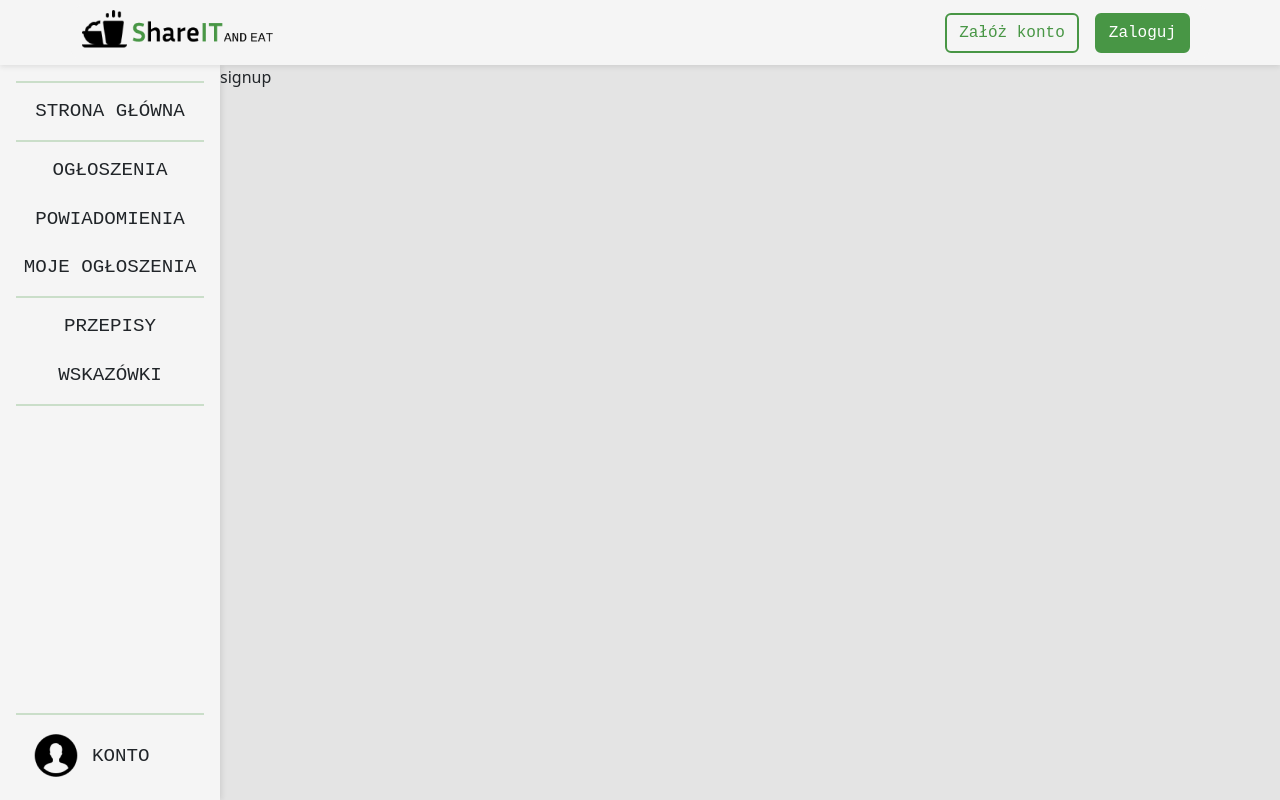
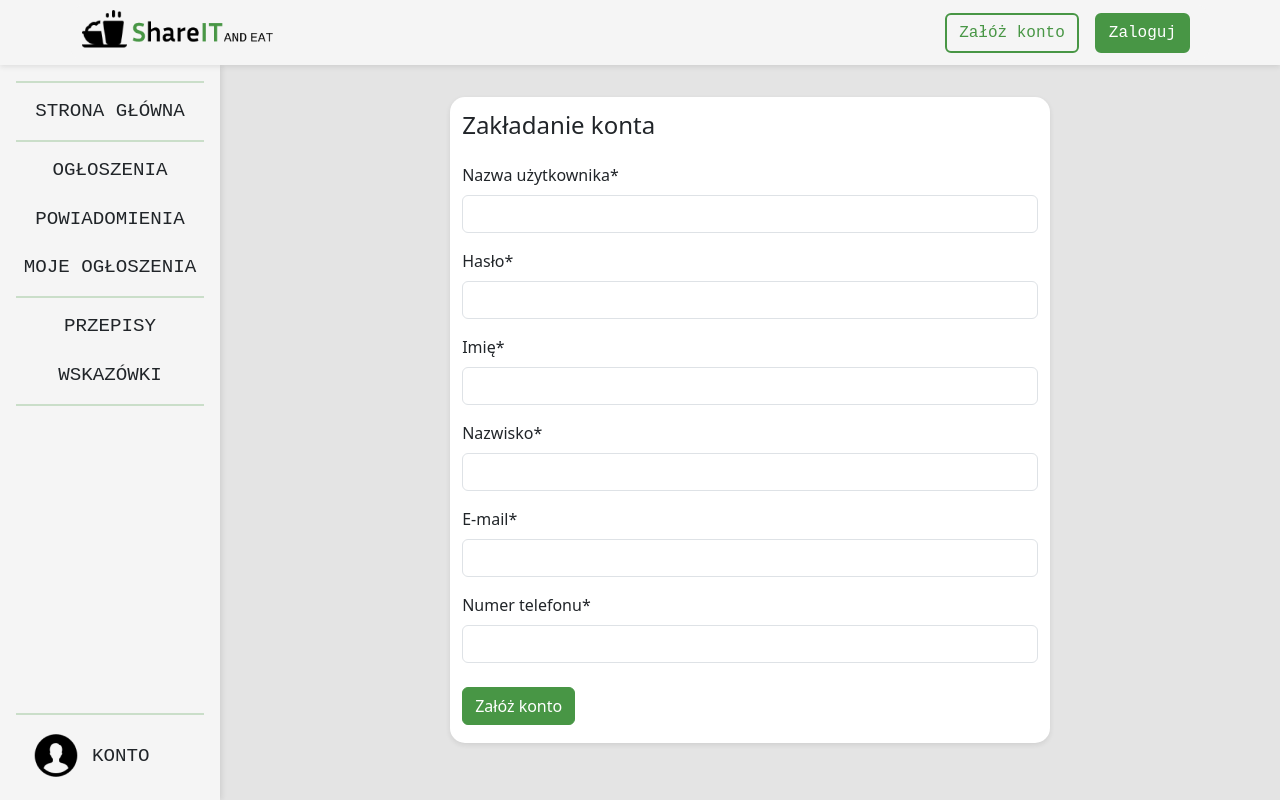
Before and after one commit to HelloNatalia/licencjat-frontend, a React (Create React App) app in the folder licencjat-frontend/: page /signup in a window 1280 px wide. Built offline with nearby package versions, Linux system fonts and the light colour scheme.

Commit message:
Signing up

```diff
--- a/licencjat-frontend/src/Signup.css
+++ b/licencjat-frontend/src/Signup.css
@@ -0,0 +1,11 @@
+.signup-box {
+  background-color: white;
+  border-radius: 15px;
+  padding: 10px;
+  box-shadow: 0 2px 5px rgba(41, 41, 41, 0.1);
+}
+
+.signup-btn {
+  background-color: #489645 !important;
+  border-color: #489645 !important;
+}
--- a/licencjat-frontend/src/Signup.js
+++ b/licencjat-frontend/src/Signup.js
@@ -1,5 +1,180 @@
+import { useFormik } from "formik";
 import "./Signup.css";
+import { useState } from "react";
 
 export default function Signup() {
-  return <p className="content">signup</p>;
+  return (
+    <div className="content">
+      <div className="container">
+        <div className="row justify-content-center mt-3 mb-3 p-3">
+          <div className="col-12 col-lg-7 signup-box">
+            <LoginForm />
+          </div>
+        </div>
+      </div>
+    </div>
+  );
 }
+
+function LoginForm() {
+  const [loginMessage, setLoginMessage] = useState("");
+
+  const formik = useFormik({
+    initialValues: {
+      username: "",
+      password: "",
+      name: "",
+      surname: "",
+      email: "",
+      phone_number: "",
+    },
+    onSubmit: async (values) => {
+      const output = await SignupApi(
+        values.username,
+        values.password,
+        values.name,
+        values.surname,
+        values.email,
+        values.phone_number
+      );
+
+      if (output === "conflict") {
+        setLoginMessage("Nazwa użytkownika jest już zajęta");
+      } else setLoginMessage("");
+    },
+  });
+
+  return (
+    <>
+      <p className="fs-4 mb-1">Zakładanie konta</p>
+      <form onSubmit={formik.handleSubmit}>
+        <label className="form-label mt-3" htmlFor="username">
+          Nazwa użytkownika*
+        </label>
+        <input
+          id="username"
+          name="username"
+          type="text"
+          className="form-control"
+          required="required"
+          onChange={formik.handleChange}
+          value={formik.values.username}
+        />
+        {loginMessage !== "" ? (
+          <p className="text-danger">{loginMessage}</p>
+        ) : (
+          ""
+        )}
+
+        <label className="form-label mt-3" htmlFor="password">
+          Hasło*
+        </label>
+        <input
+          id="password"
+          name="password"
+          type="password"
+          className="form-control"
+          required="required"
+          onChange={formik.handleChange}
+          value={formik.values.password}
+        />
+
+        <label className="form-label mt-3" htmlFor="name">
+          Imię*
+        </label>
+        <input
+          id="name"
+          name="name"
+          type="text"
+          className="form-control"
+          required="required"
+          onChange={formik.handleChange}
+          value={formik.values.name}
+        />
+
+        <label className="form-label mt-3" htmlFor="surname">
+          Nazwisko*
+        </label>
+        <input
+          id="surname"
+          name="surname"
+          type="text"
+          className="form-control"
+          required="required"
+          onChange={formik.handleChange}
+          value={formik.values.surname}
+        />
+
+        <label className="form-label mt-3" htmlFor="email">
+          E-mail*
+        </label>
+        <input
+          id="email"
+          name="email"
+          type="email"
+          className="form-control"
+          required="required"
+          onChange={formik.handleChange}
+          value={formik.values.email}
+        />
+
+        <label className="form-label mt-3" htmlFor="phone_number">
+          Numer telefonu*
+        </label>
+        <input
+          id="phone_number"
+          name="phone_number"
+          type="number"
+          className="form-control"
+          required="required"
+          onChange={formik.handleChange}
+          value={formik.values.phone_number}
+        />
+
+        <button type="submit" className="btn btn-primary mt-4 mb-2 signup-btn">
+          Załóż konto
+        </button>
+      </form>
+    </>
+  );
+}
+
+async function SignupApi(
+  username,
+  password,
+  name,
+  surname,
+  email,
+  phone_number
+) {
+  const signupData = {
+    username,
+    password_hash: password,
+    name,
+    surname,
+    email,
+    phone_number,
+  };
+
+  try {
+    const response = await fetch("http://localhost:4000/auth/signup", {
+      method: "POST",
+      headers: {
+        "Content-Type": "application/json",
+      },
+      body: JSON.stringify(signupData),
+    });
+
+    if (!response.ok) {
+      // Tutaj uzyskać zwrot od api jeżeli coś nie gra
+      if (response.status === 409) return "conflict";
+      else throw new Error("Wystąpił błąd");
+    }
+
+    // const data = await response.json();
+    // return data;
+    return true;
+  } catch (error) {
+    console.error(error);
+  }
+}
```
